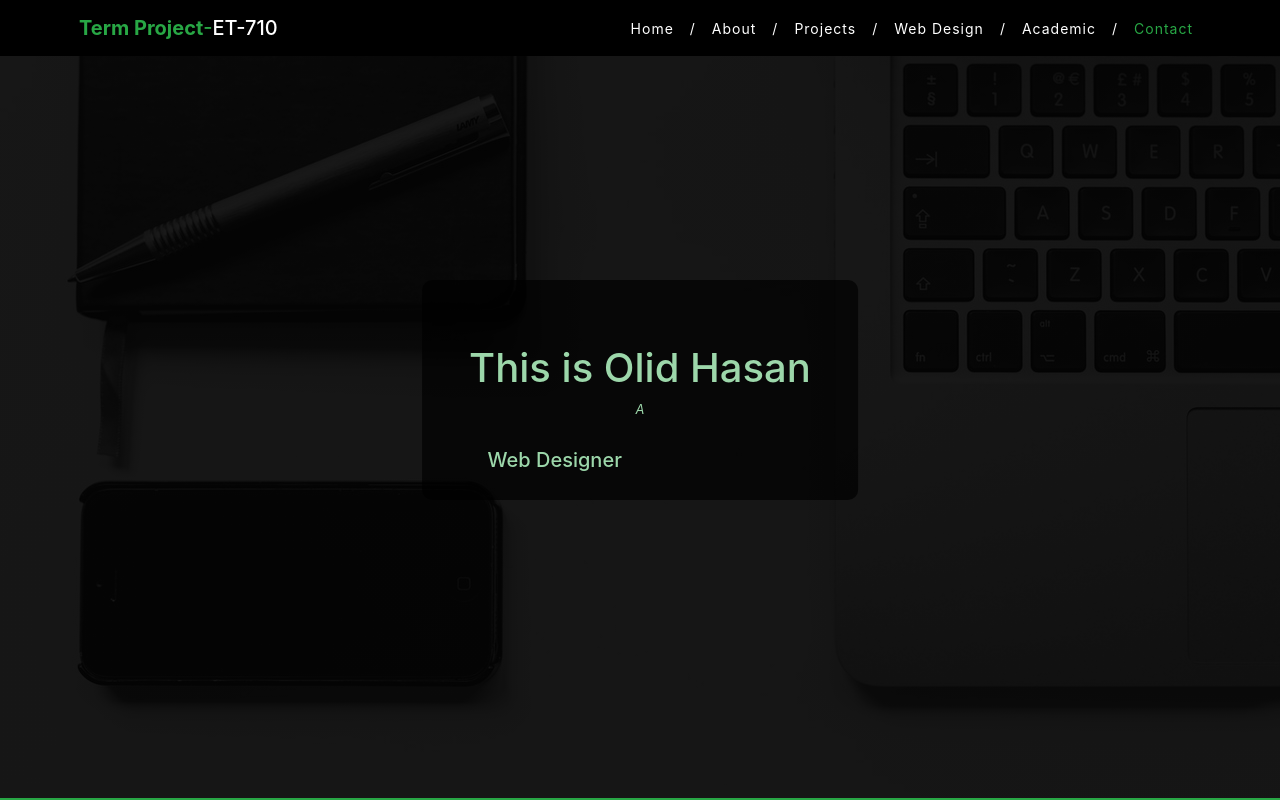
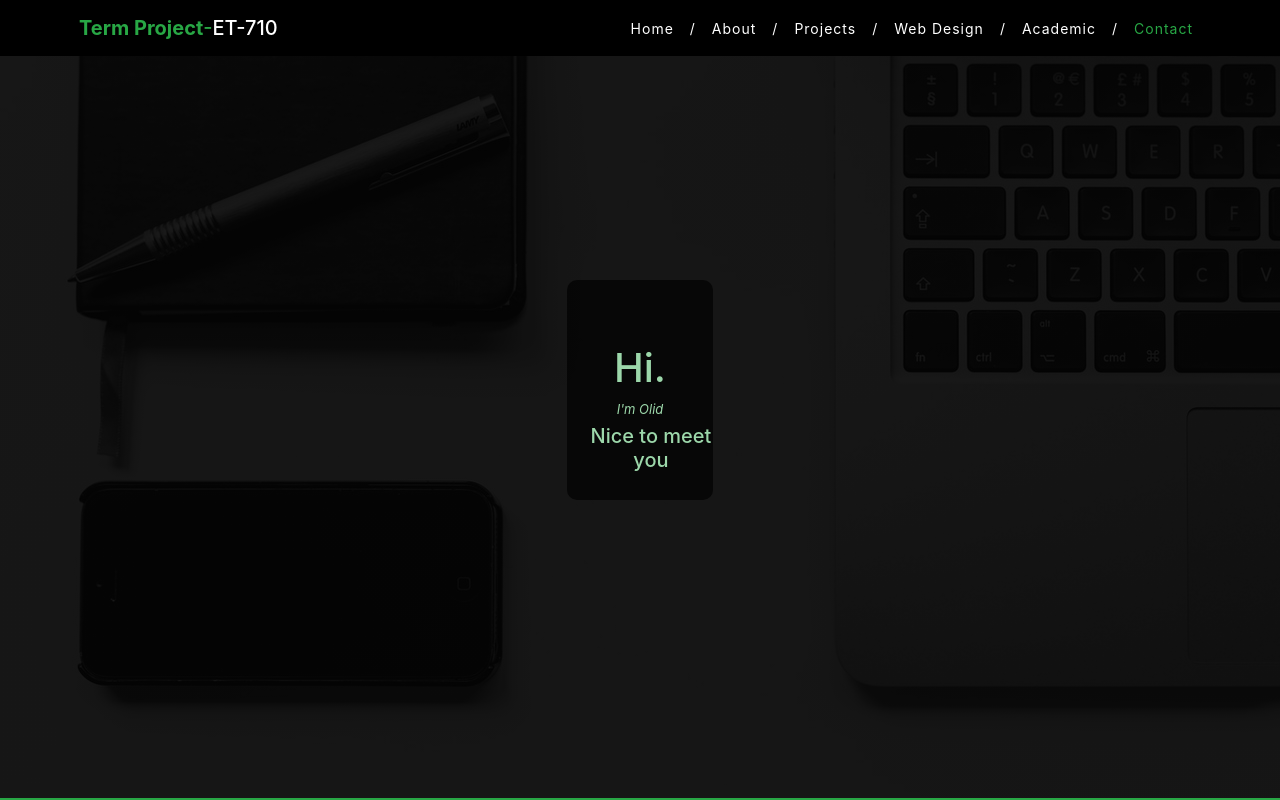
Before and after one commit to OlidHasan32/OlidHasan32-Database.github.io, a plain HTML site: page index.html in a window 1280 px wide. Shown: the top 800 px of the page. Drawn offline with Linux system fonts and the light colour scheme.

Commit message:
Update index.html

```diff
--- a/index.html
+++ b/index.html
@@ -61,9 +61,9 @@
          <!-------------------- End of Home Navigation Bar-------------------------->
          <div class="heading  jumbotron">
             <div class="container">
-               <h1>This is Olid Hasan</h1>
-               <p><i>A</i></p>
-               <h5 class="animates">Web Designer</h5>
+               <h1>Hi.</h1>
+               <p><i>I'm Olid</i></p>
+               <h5 class="animates">Nice to meet you</h5>
             </div>
          </div>
       </div>
```
